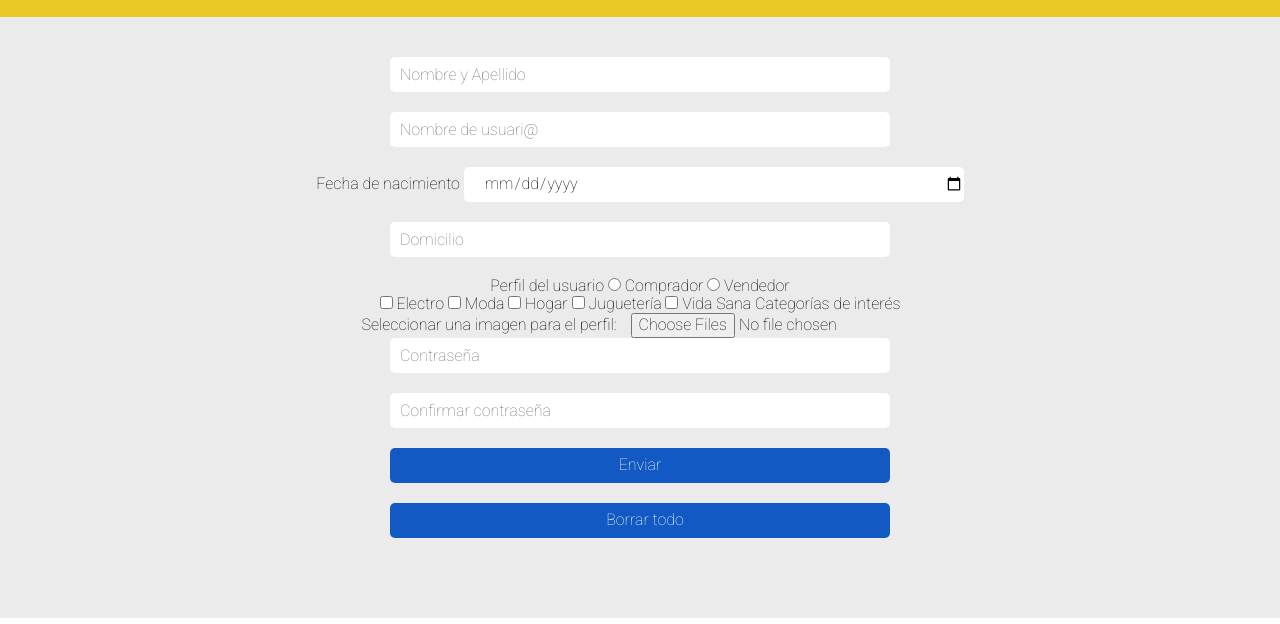
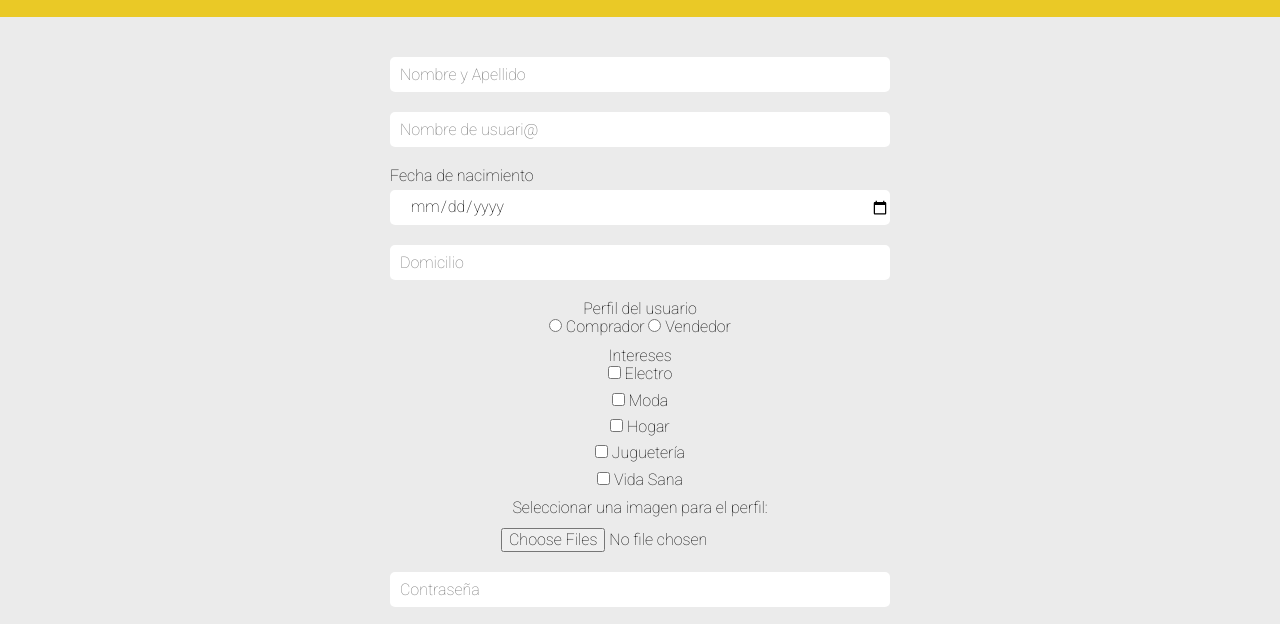
Before and after one commit to axelandreina/mercadoliebre, a website: page views/register.html in a window 1280 px wide. Shown: the part 115-739 px from the top of the page. Drawn offline with Linux system fonts and the light colour scheme.

Commit message:
second commit

```diff
--- a/public/css/styles.css
+++ b/public/css/styles.css
@@ -295,6 +295,53 @@ input {
     text-align: center;
 }
 
+.birth-date {
+    display: block;
+    width: 100%;
+    display: flex;
+    flex-wrap: wrap;
+    flex-direction: column;
+    align-items: baseline;
+    align-content: center;
+}
+
+.birth-date input {
+    width: 100%;
+}
+
+.birth-date label {
+    padding-bottom: 5px;
+}
+
+.user-profile {
+    display: block;
+}
+
+.interests {
+    display: block;
+}
+
+.options {
+    flex-flow: column;
+    margin-bottom: 10px;
+}
+
+.interest-option {
+    margin-bottom: 8px;
+}
+
+.profile {
+    margin-bottom: 10px;
+}
+
+.profile-picture {
+    margin-bottom: 20px;
+}
+
+.profile-picture label {
+    display: block;
+    margin-bottom: 10px;
+}
 
 /* FIN FORMULARIO LOGIN */
 
--- a/views/register.html
+++ b/views/register.html
@@ -68,7 +68,7 @@
                     <input class="form-input"type="text" name="nombre" id="nombre" placeholder="Nombre de usuari@" required>
                 </div>
 
-                <div>
+                <div class="birth-date">
                     <label for="fecha">Fecha de nacimiento</label>
                     <input class="form-input" type="date" name="fecha" required>
                 </div>
@@ -77,8 +77,8 @@
                     <input class="form-input" type="text" name="direccion" id="nombre" placeholder="Domicilio">
                 </div>
 
-                <div>
-                    <label for="perfil"> Perfil del usuario </label>
+                <div class="profile">
+                    <label class="user-profile" for="perfil"> Perfil del usuario </label>
                         <input type="radio" name="perfil-del-usuario" value="Comprador">
                         <label for="perfil">Comprador</label>
                         <input type="radio" name="perfil-del-usuario" value="Vendedor">
@@ -86,22 +86,39 @@
                 </div>
 
                 <div>
-                    <label for="categorias">
+                    <label class="interests" for="categorias"> Intereses </label>
+
+                    <div class="options">
+
+                        <div class="interest-option">
                             <input type="checkbox" name="intereses" value="Electro">
                             <label for="intereses">Electro</label>
+                        </div>
+
+                        <div class="interest-option">
                             <input type="checkbox" name="intereses" value="Moda">
                             <label for="intereses">Moda</label>
+                        </div>
+
+                        <div class="interest-option">
                             <input type="checkbox" name="intereses" value="Hogar">
                             <label for="intereses">Hogar</label>
+                        </div>
+
+                        <div class="interest-option">
                             <input type="checkbox" name="intereses" value="Jugueteria">
                             <label for="intereses">Juguetería</label>
+                        </div>
+
+                        <div class="interest-option">
                             <input type="checkbox" name="intereses" value="Vida Sana">
                             <label for="intereses">Vida Sana</label>
-                        Categorías de interés
-                    </label>
+                        </div>
                     </div>
 
-                <div>
+                </div>
+
+                <div class="profile-picture">
                     <label>Seleccionar una imagen para el perfil:</label>
                     <input type="file" name="avatar" accept=".jpg" multiple>
                 </div>
```
Lines whose indentation alone changed are shown as unchanged.
